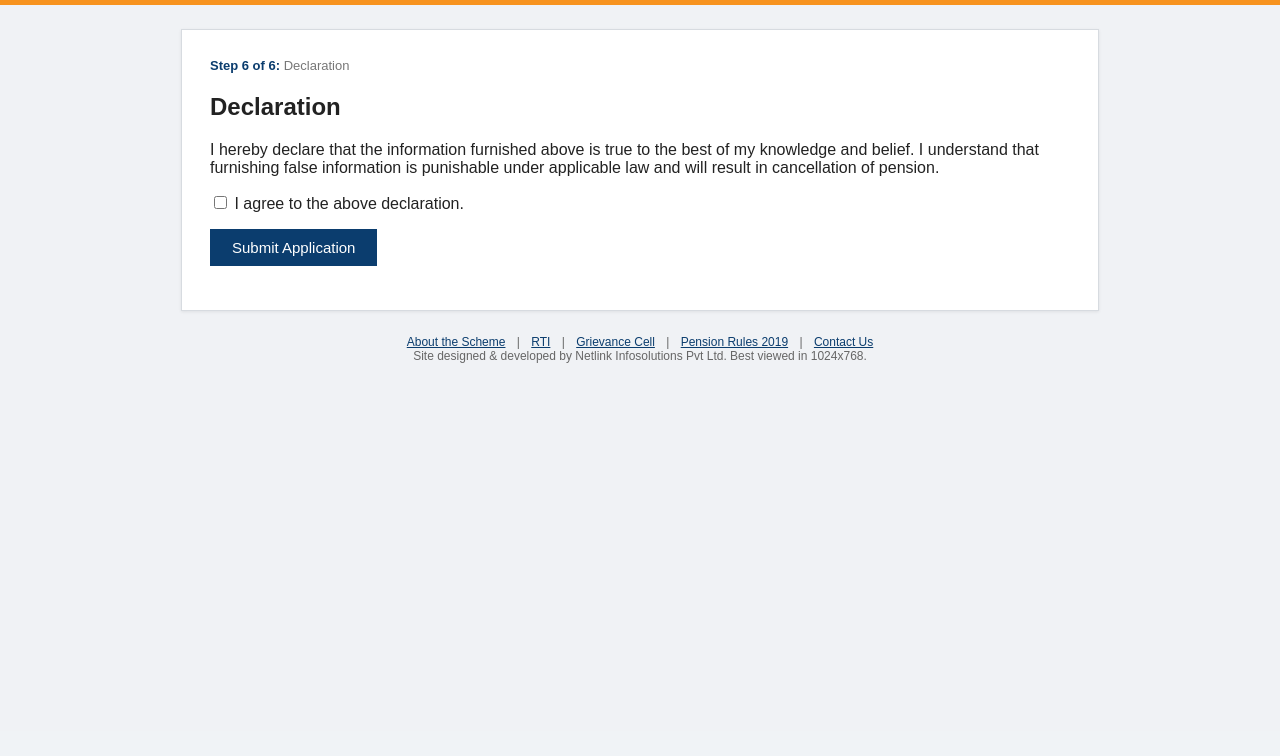
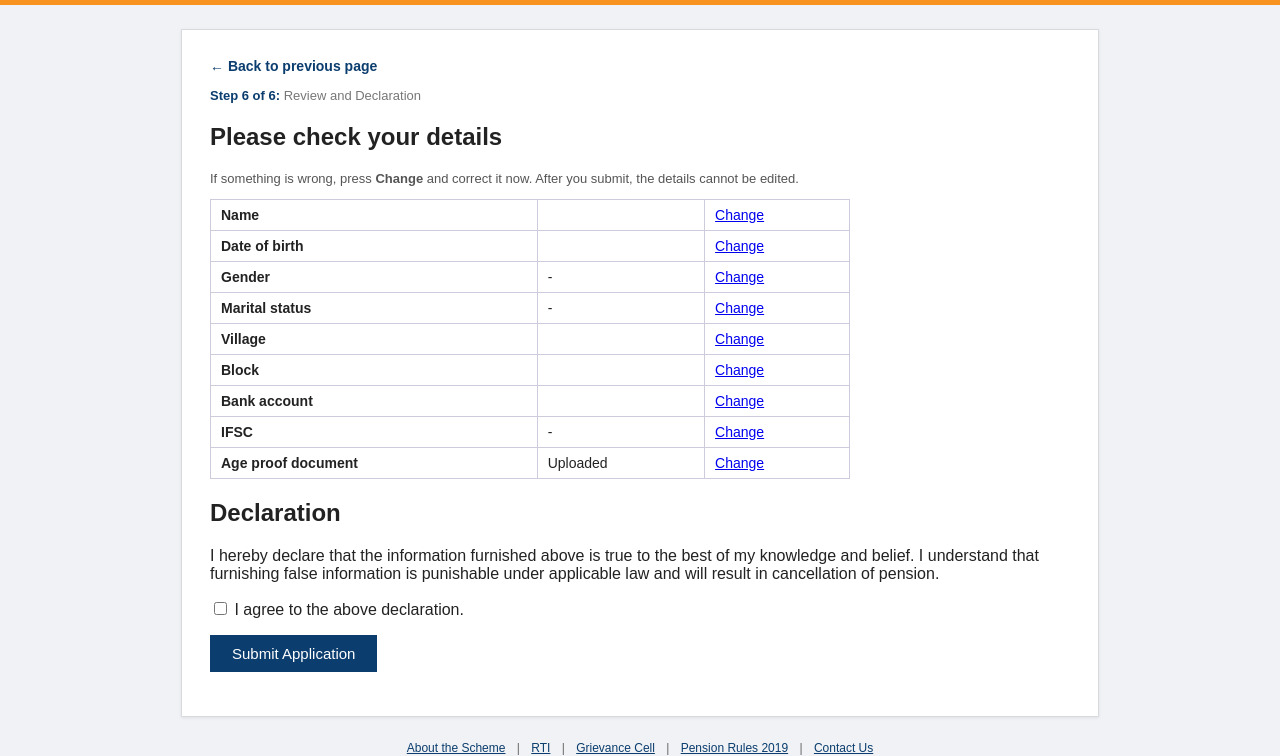
Before and after one commit to Tusharpaul231/sewasetu, a Flask app: page /declaration in a window 1280 px wide. Shown: the part 69-825 px from the top of the page. Before the commit the page ends 432 px from the top, so only its background shows below. Run offline with Flask 2, Linux system fonts and the light colour scheme; the visitor is signed in with stand-in values (Sample User, id 1); some libraries are stand-ins or nearby versions.

Commit message:
feat: add review-and-change page before final submit and a Back link

```diff
--- a/app/app.py
+++ b/app/app.py
@@ -374,7 +374,7 @@
         f = request.files.get("document")
         if f is None or f.filename == "":
             flash("No file was chosen. Please choose a file to upload.")
-            return render_template("upload.html")
+            return render_template("upload.html", has_document=bool(session.get("doc_path")))
         filename = f.filename.lower()
         content = f.read()
         if not filename.endswith(ALLOWED_UPLOAD_EXTENSIONS):
@@ -402,7 +402,16 @@
         return redirect(url_for("apply"))
     if request.method == "POST":
         return handle_submission()
-    return render_template("declaration.html")
+    data = dict(session.get("form_data", {}))
+    dob_display = data.get("dob", "")
+    for fmt in ("%Y-%m-%d", "%d/%m/%Y", "%d-%m-%Y", "%d.%m.%Y"):
+        try:
+            dob_display = datetime.strptime(data.get("dob", ""), fmt).strftime("%d/%m/%Y")
+            break
+        except ValueError:
+            continue
+    return render_template("declaration.html", data=data, dob_display=dob_display,
+                           has_document=bool(session.get("doc_path")))
 
 
 def handle_submission():
--- a/app/templates/base.html
+++ b/app/templates/base.html
@@ -24,6 +24,8 @@
 table.tbl td,table.tbl th{border:1px solid #ccd;padding:7px 10px;font-size:14px;text-align:left}
 .steps{font-size:13px;color:#777;margin-bottom:18px}
 .steps b{color:#0b3d6e}
+.backlink{margin:0 0 14px;font-size:14px}
+.backlink a{color:#0b3d6e;text-decoration:none;font-weight:bold}
 </style>
 </head>
 <body>
@@ -33,6 +35,9 @@
 </div>
 <div class="band"></div>
 <div class="container">
+{% block back %}
+<p class="backlink"><a href="/" onclick="goBack(); return false;">&larr; Back to previous page</a></p>
+{% endblock %}
 {% with messages = get_flashed_messages() %}
   {% for m in messages %}<div class="flash">{{ m }}</div>{% endfor %}
 {% endwith %}
@@ -46,5 +51,10 @@
   <a href="/contact">Contact Us</a><br>
   Site designed &amp; developed by Netlink Infosolutions Pvt Ltd. Best viewed in 1024x768.
 </div>
+<script>
+function goBack() {
+  if (history.length > 1) { history.back(); } else { window.location.href = "/"; }
+}
+</script>
 </body>
 </html>
--- a/app/templates/confirmation.html
+++ b/app/templates/confirmation.html
@@ -1,4 +1,5 @@
 {% extends "base.html" %}
+{% block back %}{% endblock %}
 {% block content %}
 <h2>Application Submitted</h2>
 <p>Your application has been received.</p>
--- a/app/templates/declaration.html
+++ b/app/templates/declaration.html
@@ -1,6 +1,23 @@
 {% extends "base.html" %}
 {% block content %}
-<div class="steps"><b>Step 6 of 6:</b> Declaration</div>
+<div class="steps"><b>Step 6 of 6:</b> Review and Declaration</div>
+<h2>Please check your details</h2>
+<p class="note">If something is wrong, press <b>Change</b> and correct it now.
+After you submit, the details cannot be edited.</p>
+<table class="tbl" style="max-width:640px">
+  <tr><th>Name</th><td>{{ data.get('applicant_name','') }}</td><td><a href="/form/1">Change</a></td></tr>
+  <tr><th>Date of birth</th><td>{{ dob_display }}</td><td><a href="/form/1">Change</a></td></tr>
+  <tr><th>Gender</th><td>{{ data.get('gender','') or '-' }}</td><td><a href="/form/1">Change</a></td></tr>
+  <tr><th>Marital status</th><td>{{ data.get('marital_status','') or '-' }}</td><td><a href="/form/1">Change</a></td></tr>
+  {% if data.get('husband_name') %}
+  <tr><th>Late husband's name</th><td>{{ data.get('husband_name') }}</td><td><a href="/form/1">Change</a></td></tr>
+  {% endif %}
+  <tr><th>Village</th><td>{{ data.get('village','') }}</td><td><a href="/form/2">Change</a></td></tr>
+  <tr><th>Block</th><td>{{ data.get('block','') }}</td><td><a href="/form/2">Change</a></td></tr>
+  <tr><th>Bank account</th><td>{{ data.get('bank_account','') }}</td><td><a href="/form/3">Change</a></td></tr>
+  <tr><th>IFSC</th><td>{{ data.get('ifsc','') or '-' }}</td><td><a href="/form/3">Change</a></td></tr>
+  <tr><th>Age proof document</th><td>{{ 'Uploaded' if has_document else 'Not uploaded' }}</td><td><a href="/upload">Change</a></td></tr>
+</table>
 <h2>Declaration</h2>
 <p>I hereby declare that the information furnished above is true to the best of my
 knowledge and belief. I understand that furnishing false information is punishable
--- a/app/templates/index.html
+++ b/app/templates/index.html
@@ -1,4 +1,5 @@
 {% extends "base.html" %}
+{% block back %}{% endblock %}
 {% block content %}
 <h2>Welcome</h2>
 <p>The Old Age Pension Scheme provides a monthly pension of Rs. 250 to eligible
--- a/app/templates/upload.html
+++ b/app/templates/upload.html
@@ -4,6 +4,10 @@
 <h2>Upload Age Proof Document</h2>
 <p class="note">Accepted documents: Birth certificate, School leaving certificate,
 Voter ID. Accepted formats: <b>JPG or PDF, maximum size 5 MB</b>.</p>
+{% if has_document %}
+<p class="note"><b>&#10003; A document is already uploaded.</b>
+<a href="/declaration">Continue without changing it</a>, or choose a new file below to replace it.</p>
+{% endif %}
 <form method="post" enctype="multipart/form-data">
   <label>Select Document</label>
   <input type="file" name="document">
```
